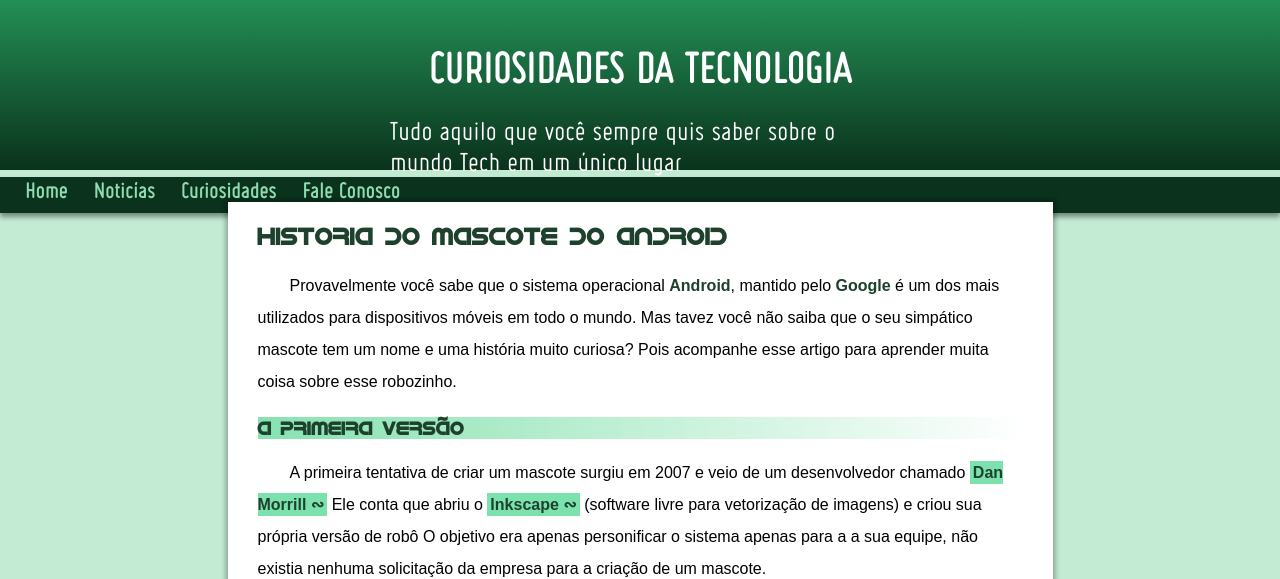
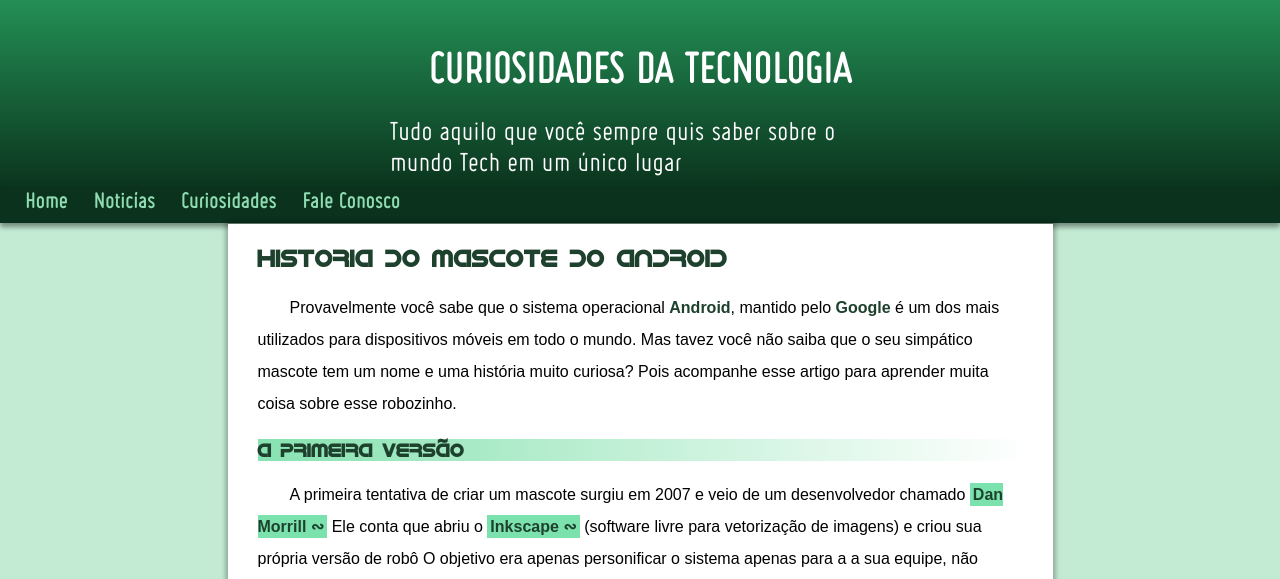
Before and after one commit to UserComum0/Android, a plain HTML site: page index.html in a window 1280 px wide. Shown: the top 579 px of the page. Drawn offline with Linux system fonts and the light colour scheme.

Commit message:
Update style.css
correção de padding

```diff
--- a/style.css
+++ b/style.css
@@ -23,6 +23,7 @@ header {
     font-family: titulo;
     height: 150px;
     padding-top: 20px;
+    padding-bottom: 22px;
 }
 
 header > h1 {
@@ -36,6 +37,7 @@ header > p {
     width: 500px;
     padding-left: 10px;
     padding-right: 10px;
+    padding-bottom: 10px;
     margin: auto;
 }
 
```
